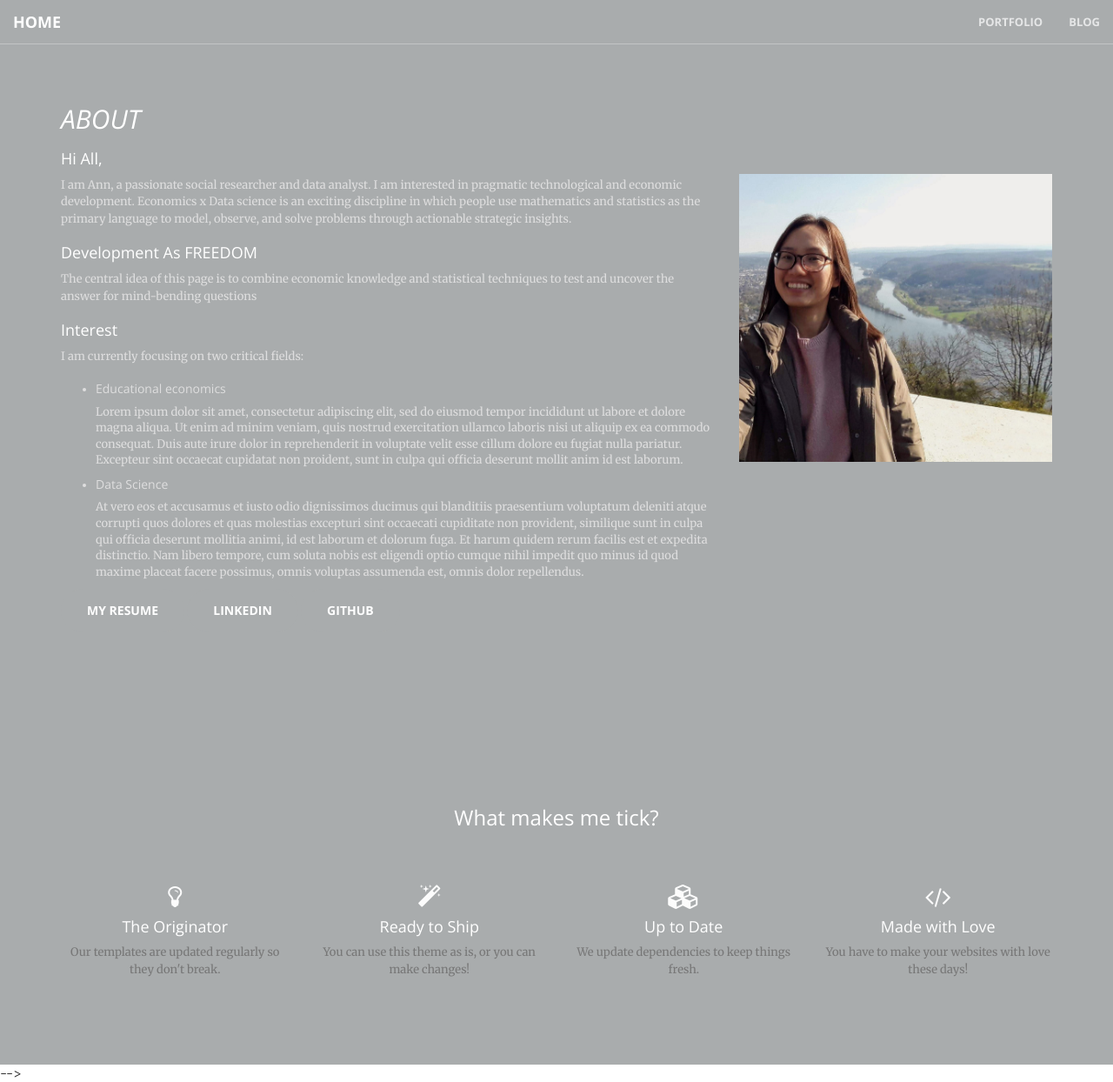
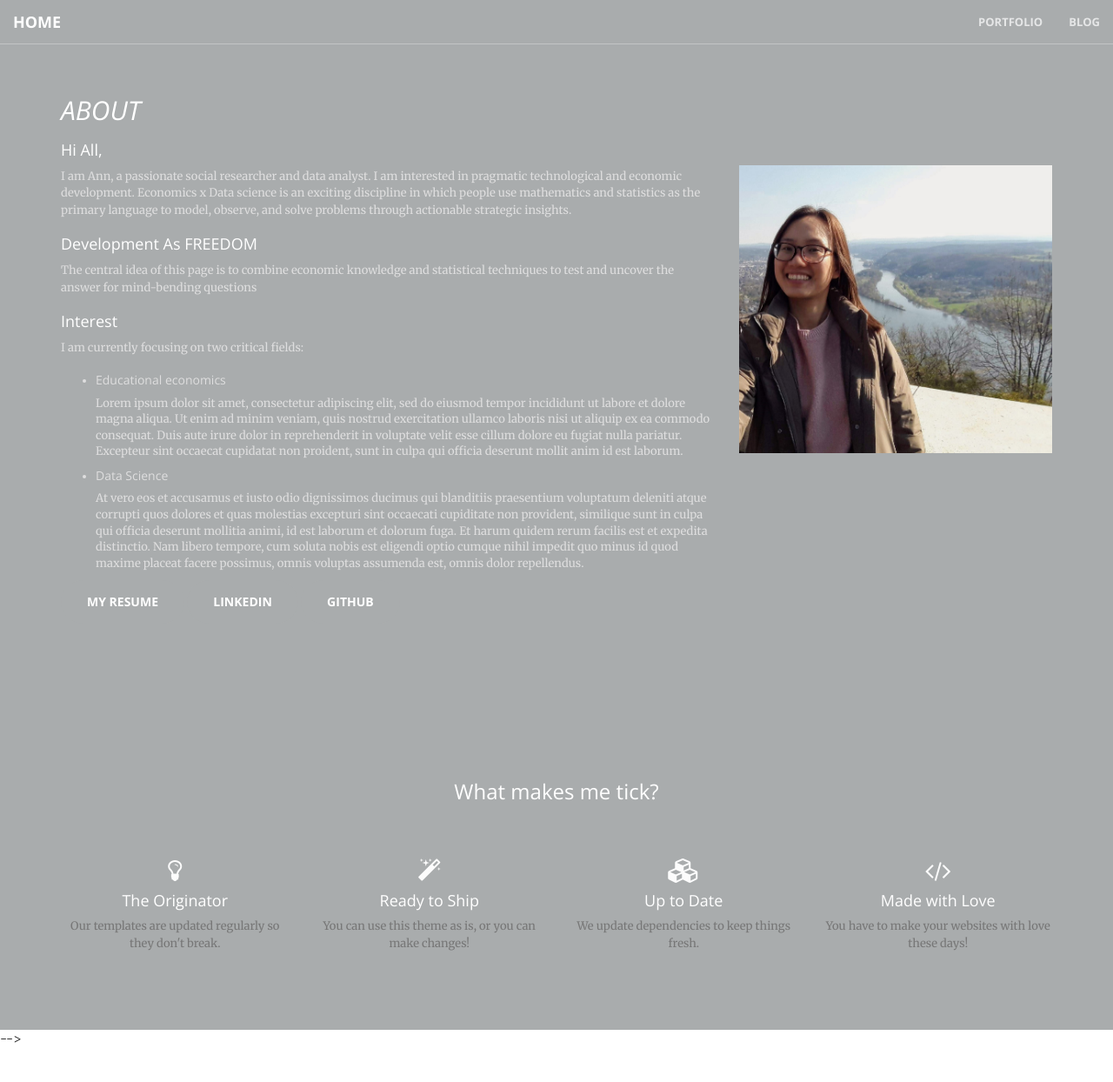
Before and after one commit to non-ceterisparibus/non-ceterisparibus.github.io, a Jekyll site: the page about.html, which Jekyll copies as it is, in a window 1280 px wide and 1244 px high. Shown: the whole window at 87% size. Built offline with Jekyll 4.4.1, drawn with Linux system fonts in a browser that asks for light colours.

Commit message:
Update _base.scss

```diff
--- a/_sass/_base.scss
+++ b/_sass/_base.scss
@@ -74,7 +74,7 @@ p {
 }
 
 section {
-    padding: 100px 0;
+    padding: 90px 0;
 }
 
 aside {
```
